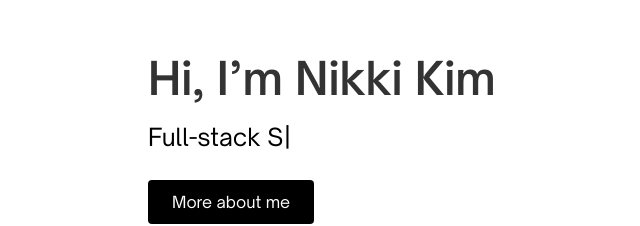
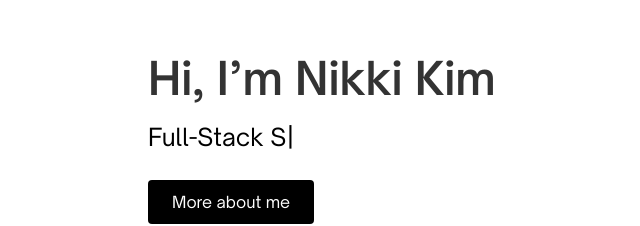
Before and after one commit to nnkim999/nikki-portfolio, a React (Create React App) app: page / in a window 1280 px wide. Shown: the part 330-556 px from the top of the page, without its empty margins (257-897 px from the left). Built offline with nearby package versions, Linux system fonts and the light colour scheme; grey boxes are pictures that could not be loaded.

Commit message:
capitalization

```diff
--- a/src/pages/Main.js
+++ b/src/pages/Main.js
@@ -120,7 +120,7 @@ function Main(){
                             className="typing"
                             strings={[
                             "Computer Science Student",
-                            "Full-stack Software Developer",
+                            "Full-Stack Software Developer",
                             ]}
                             typeSpeed={100}
                             backSpeed={50}
```
